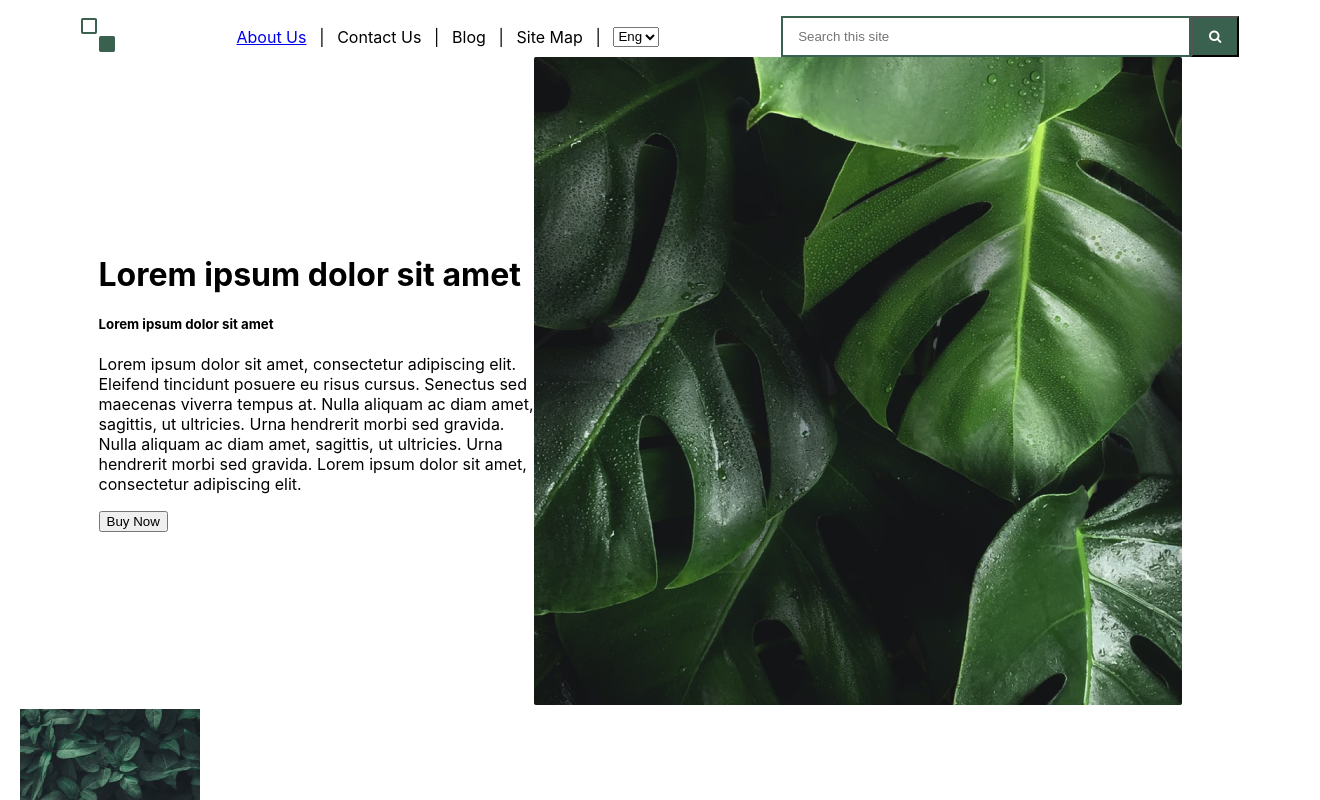
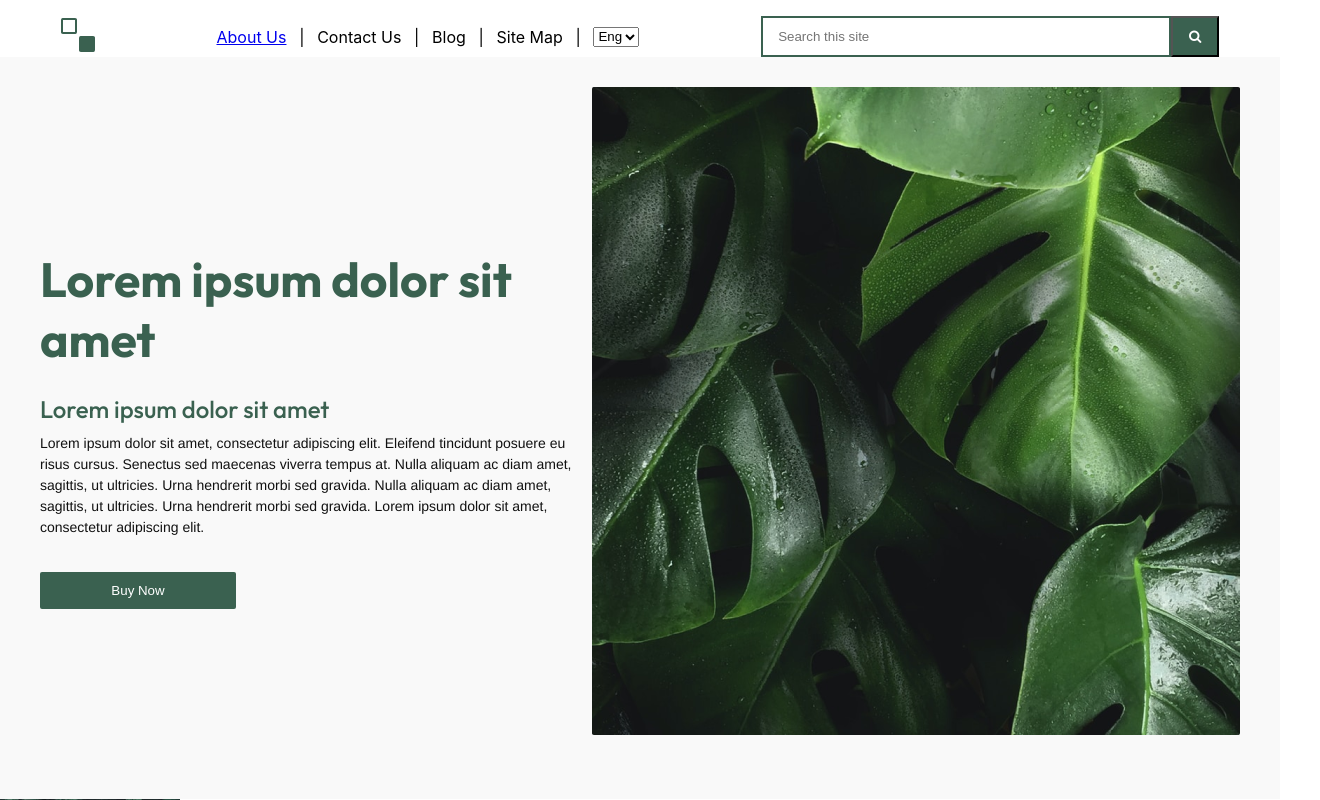
Before and after one commit to hollowayjenelle/accessibility-landing-page, a React (Create React App) app: page / in a window 1280 px wide. Shown: the top 800 px of the page, 1320 px wide, since content can reach past the window. Built offline with nearby package versions, Linux system fonts and the light colour scheme.

Commit message:
add more styling to hero section

```diff
--- a/public/index.html
+++ b/public/index.html
@@ -18,6 +18,12 @@
       manifest.json provides metadata used when your web app is installed on a
       user's mobile device or desktop. See https://developers.google.com/web/fundamentals/web-app-manifest/
     -->
+    <link rel="preconnect" href="https://fonts.googleapis.com" />
+    <link rel="preconnect" href="https://fonts.gstatic.com" crossorigin />
+    <link
+      href="https://fonts.googleapis.com/css2?family=Outfit:wght@100..900&display=swap"
+      rel="stylesheet"
+    />
     <link rel="manifest" href="%PUBLIC_URL%/manifest.json" />
     <!--
       Notice the use of %PUBLIC_URL% in the tags above.
--- a/src/components/HeroSection/index.css
+++ b/src/components/HeroSection/index.css
@@ -1,7 +1,52 @@
+.hero-parent {
+  background-color: #f9f9f9;
+  padding-top: 30px;
+  padding-bottom: 60px;
+}
+
 .hero-container {
   display: flex;
-  justify-content: space-between;
+  justify-content: space-around;
   align-items: center;
   margin-left: auto;
   margin-right: auto;
 }
+
+.hero-info {
+  max-width: 647px;
+  width: auto;
+}
+
+.hero-title,
+.hero-subtitle {
+  color: #3a6150;
+}
+
+.hero-title {
+  color: #3a6150;
+  font-weight: 700;
+  font-size: 48px;
+  margin-bottom: -15px;
+}
+
+.hero-subtitle {
+  font-size: 24px;
+  font-weight: 500;
+  text-align: left;
+  margin-bottom: -5px;
+}
+
+.hero-paragraph {
+  line-height: 21px;
+  color: #111111;
+}
+
+.hero-button {
+  background-color: #3a6150;
+  color: white;
+  width: 196px;
+  padding: 11px 63px;
+  border: none;
+  margin-top: 20px;
+  border-radius: 2px;
+}
--- a/src/components/HeroSection/index.js
+++ b/src/components/HeroSection/index.js
@@ -5,12 +5,12 @@ import "./index.css";
 
 const HeroSection = () => {
   return (
-    <div className="parent-container">
+    <div className="parent-div hero-parent">
       <div className="hero-container content-container">
-        <div>
-          <h1>Lorem ipsum dolor sit amet</h1>
-          <h5>Lorem ipsum dolor sit amet</h5>
-          <p>
+        <div className="hero-info">
+          <h1 className="hero-title">Lorem ipsum dolor sit amet</h1>
+          <h5 className="hero-subtitle">Lorem ipsum dolor sit amet</h5>
+          <p className="hero-paragraph">
             Lorem ipsum dolor sit amet, consectetur adipiscing elit. Eleifend
             tincidunt posuere eu risus cursus. Senectus sed maecenas viverra
             tempus at. Nulla aliquam ac diam amet, sagittis, ut ultricies. Urna
@@ -18,10 +18,14 @@ const HeroSection = () => {
             ut ultricies. Urna hendrerit morbi sed gravida. Lorem ipsum dolor
             sit amet, consectetur adipiscing elit.
           </p>
-          <button>Buy Now</button>
+          <button className="hero-button">Buy Now</button>
         </div>
         <div>
-          <img src={greenleaf} alt="close up of green leaves" />
+          <img
+            src={greenleaf}
+            alt="close up of green leaves"
+            className="hero-section-img"
+          />
         </div>
       </div>
     </div>
--- a/src/index.css
+++ b/src/index.css
@@ -14,11 +14,23 @@ code {
 
 .parent-div {
   width: 100%;
-  padding-left: 20px;
-  padding-right: 20px;
 }
 
 .content-container {
-  max-width: 1083px;
+  max-width: 1440px;
   width: auto;
+  padding-left: 40px;
+  padding-right: 40px;
 }
+
+h1,
+h4,
+h5 {
+  font-family: "Outfit", sans-serif;
+}
+
+p {
+  font-family: "Helvetica", sans-serif;
+  font-weight: 400;
+  font-size: 14px;
+}
```
